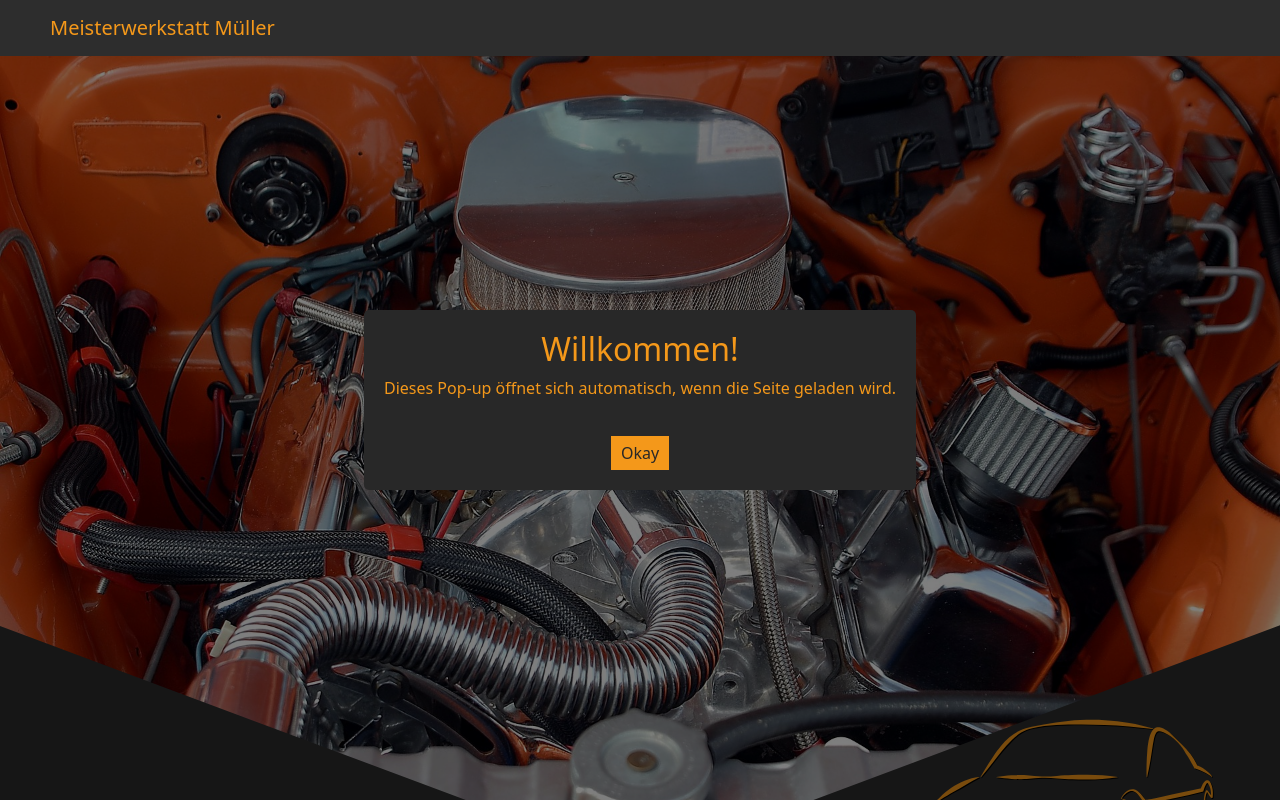
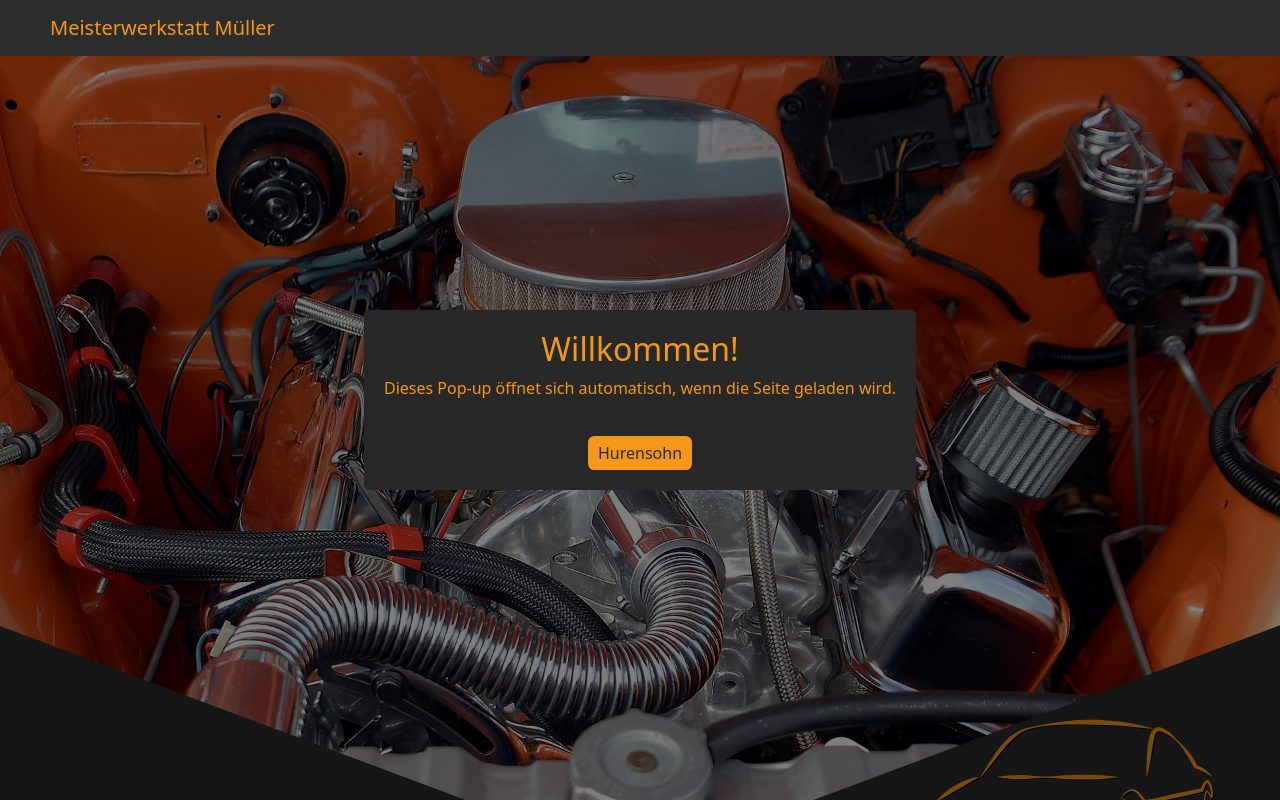
Before and after one commit to rllyben/Antiflo-Schampoo, a Vue app in the folder flomy/: page /#/ in a window 1280 px wide. Shown: the top 800 px of the page. Built offline with nearby package versions, Linux system fonts and the light colour scheme.

Commit message:
Better Buttons for the Pop de Ups

```diff
--- a/flomy/src/components/PopUp.vue
+++ b/flomy/src/components/PopUp.vue
@@ -2,7 +2,7 @@
   <div class="popup-overlay" v-if="isVisible">
     <div class="popup">
       <slot></slot>
-      <button class="close-btn" @click="closePopup">Okay</button>
+      <button class="close-btn" @click="closePopup">Hurensohn</button>
     </div>
   </div>
 </template>
@@ -54,6 +54,7 @@ export default {
   color: #282828;
   background: var(--main-text-color);
   border: 4px solid var(--main-text-color);
+  border-radius: 0.4rem;
 }
 
 .close-btn:hover {
```
